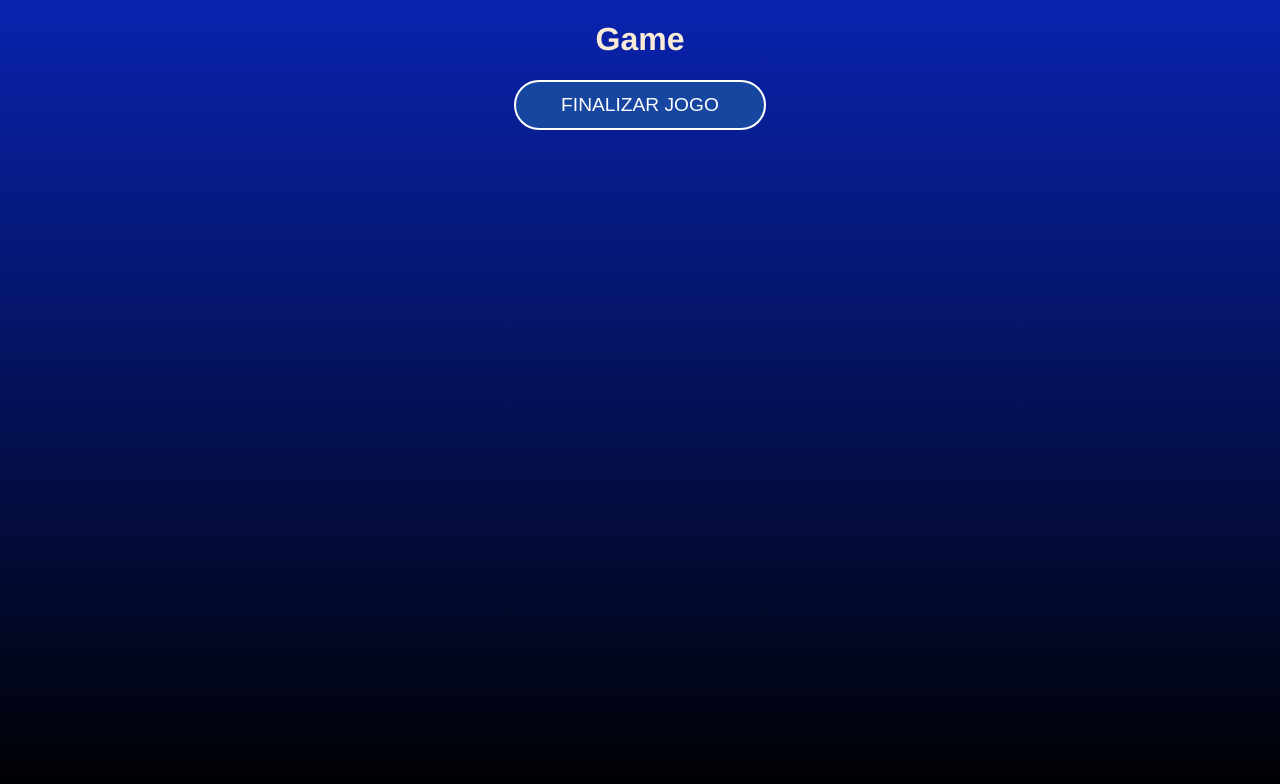
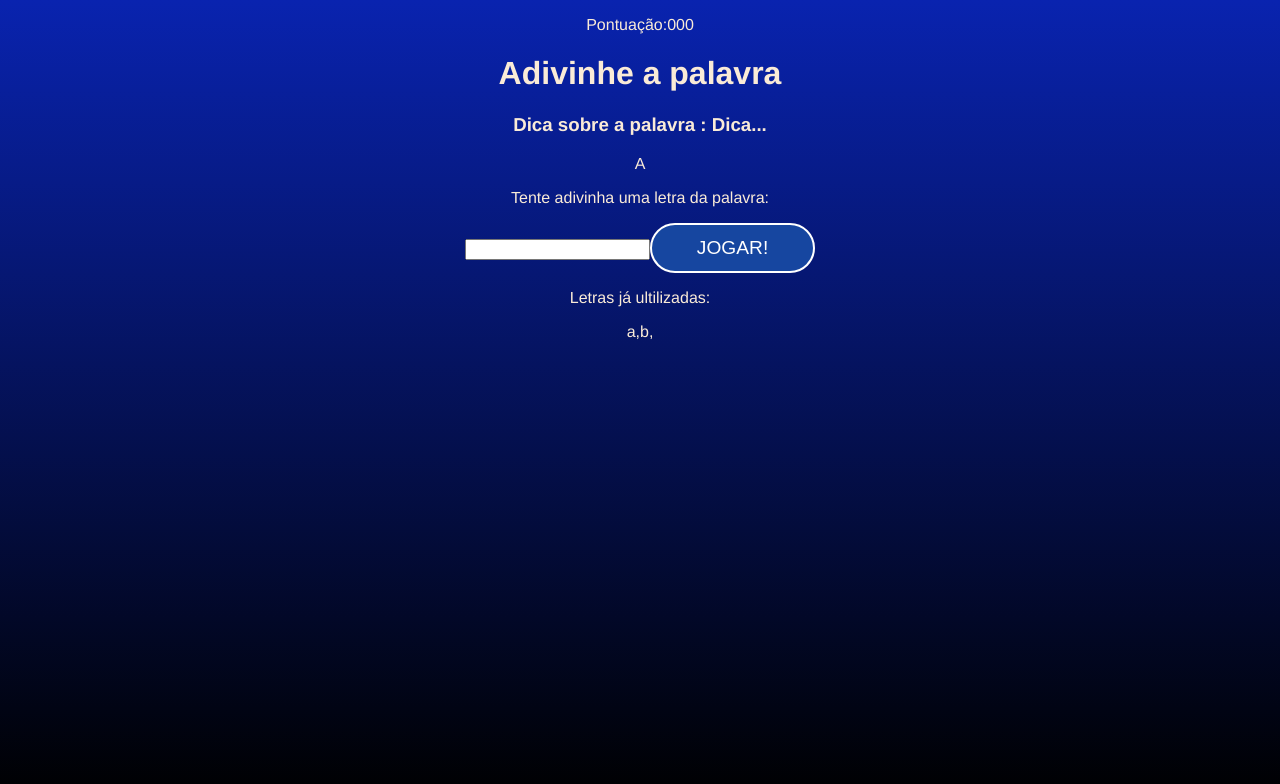
Before and after one commit to luisjonson/secretword, a React (Vite) app: page / in a window 1280 px wide. Both pictures are taken after a click on the button "COMEÇAR O JOGO". Shown: the top 784 px of the page. Built offline with nearby package versions, Linux system fonts and the light colour scheme.

Commit message:
Estruturando component do jogo

```diff
--- a/src/components/Game.jsx
+++ b/src/components/Game.jsx
@@ -2,9 +2,32 @@
 
 export const Game = ({ verifyLetter }) => {
   return (
-    <div>
-      <h1>Game</h1>
-      <button onClick={verifyLetter}> Finalizar jogo</button>
+    <div className="game">
+      <p className="ponts">
+        <span>Pontuação:000</span>
+      </p>
+      <h1>Adivinhe a palavra </h1>
+      <h3 className="tip">
+        Dica sobre a palavra : <span>Dica...</span>
+      </h3>
+      <div className="worContainer">
+        <span className="letter">
+          A
+        </span>
+        <span className="blackSquare"></span>
+      </div>
+      <div className="letterContainer">
+        <p>Tente adivinha uma letra da palavra:</p>
+        <form>
+          <input type="text" name="letter" maxLength="1" required/>
+          <button>Jogar!</button>
+        </form>
+      </div>
+      <div className="divwrongLttersContainer">
+        <p>Letras já ultilizadas:</p>
+        <span>a,</span>
+        <span>b,</span>
+      </div>
     </div>
   )
 }
```
